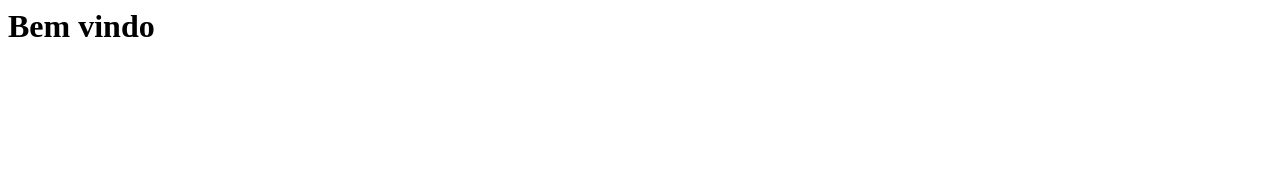
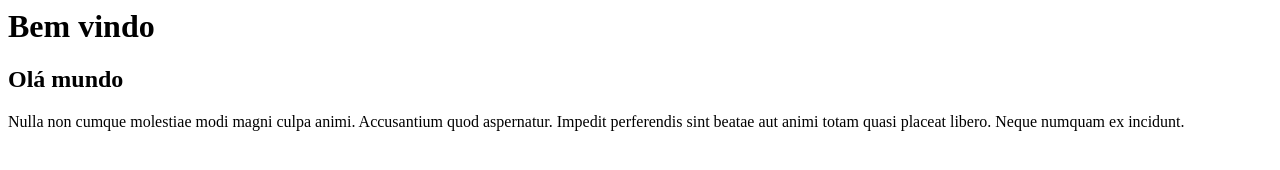
Before and after one commit to BrenoEler/curso_git, a plain HTML site: page index.html in a window 1280 px wide. Drawn offline with Linux system fonts and the light colour scheme.

Commit message:
Criando novas fucionalidades na home com paragrafo

```diff
--- /dev/null
+++ b/a.txt
@@ -0,0 +1 @@
+TESTANDO FEATURE
--- a/index.html
+++ b/index.html
@@ -1 +1,7 @@
 <h1>Bem vindo</h1>
+<h2>Olá mundo</h2>
+<p>
+  Nulla non cumque molestiae modi magni culpa animi. Accusantium quod
+  aspernatur. Impedit perferendis sint beatae aut animi totam quasi placeat
+  libero. Neque numquam ex incidunt.
+</p>
```
